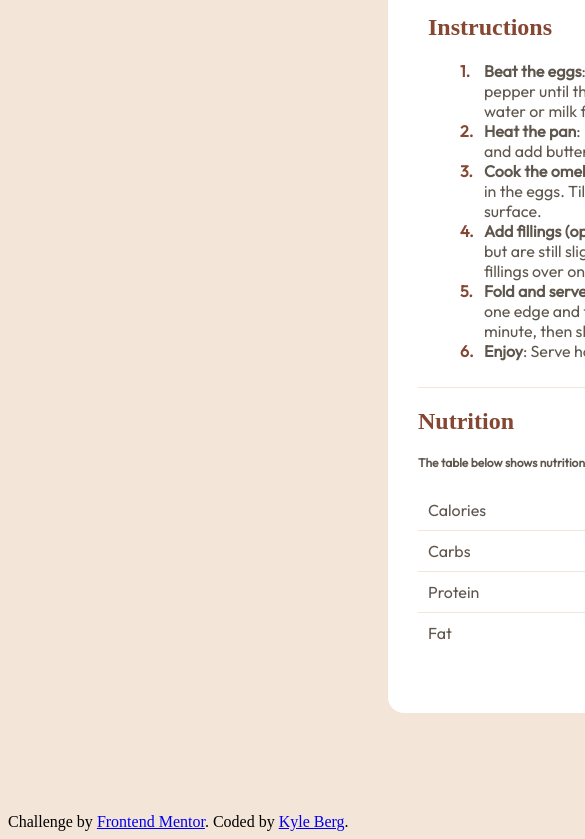
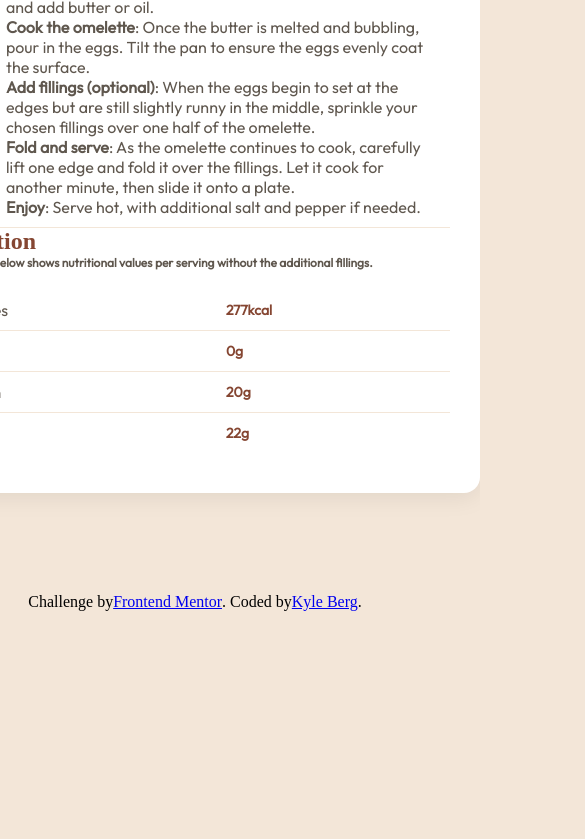
Before and after one commit to badwan12/FrontendMentor-recipe-menu-page, a plain HTML site: page index.html in a window 390 px wide. Shown: the part 886-1725 px from the top of the page, 585 px wide, since content can reach past the window. After the commit the page ends 1497 px from the top, so only its background shows below. Drawn offline with Linux system fonts and the light colour scheme.

Commit message:
makeing the website responsive

```diff
--- a/styles.css
+++ b/styles.css
@@ -1,5 +1,20 @@
-body{
+* {
+  margin: 0;
+  box-sizing: border-box;
+}
+
+img {
+  max-width: 100%;
+  height: auto;
+}
+
+body {
   background-color: hsl(30, 54%, 90%);
+  display: flex;
+  flex-direction: column;
+  justify-content: center;
+  align-items: center;
+  min-height: 100vh;
 }
 
 p{
@@ -19,18 +34,16 @@ h2{
 }
 
 .main-page{
-
   background-color: white;
   padding: 30px;
   border-radius: 16px;
+  /* Remove margin properties */
   margin-top: 100px;
-  margin-left: 380px;
-  margin-right: 380px;
   margin-bottom: 100px;
-
   padding-bottom: 20px;
-  height: 1449px;
-  width: 530px;
+  height: auto;
+  width: 570px;
+  box-shadow: 0 4px 24px rgba(0,0,0,0.08); /* Optional: subtle shadow */
 }
 
 img{
@@ -38,6 +51,12 @@ img{
   height: auto;
   display: block;
   border-radius: 16px;
+}
+
+.attribution{
+  display: flex;
+  align-items: center;
+  justify-content: center;
 }
 
 /* ==== table element styles ==== */
```
